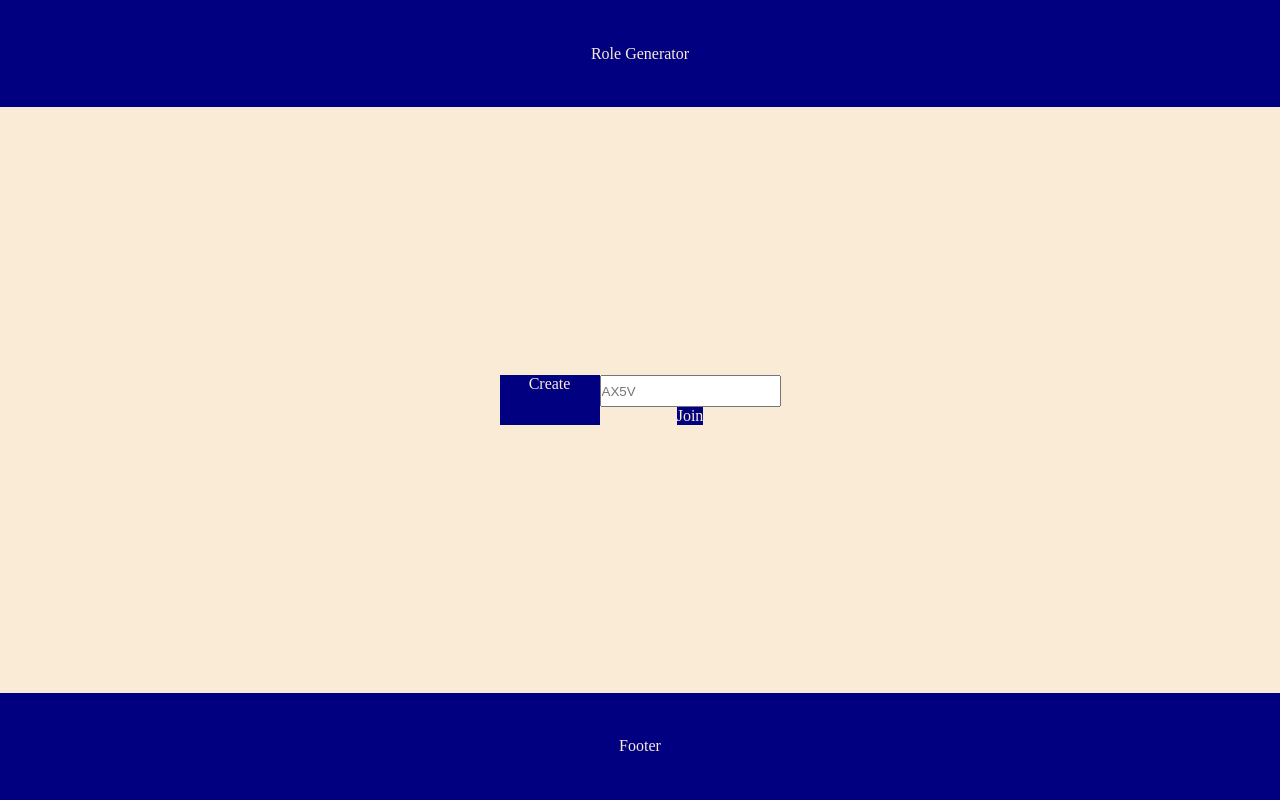
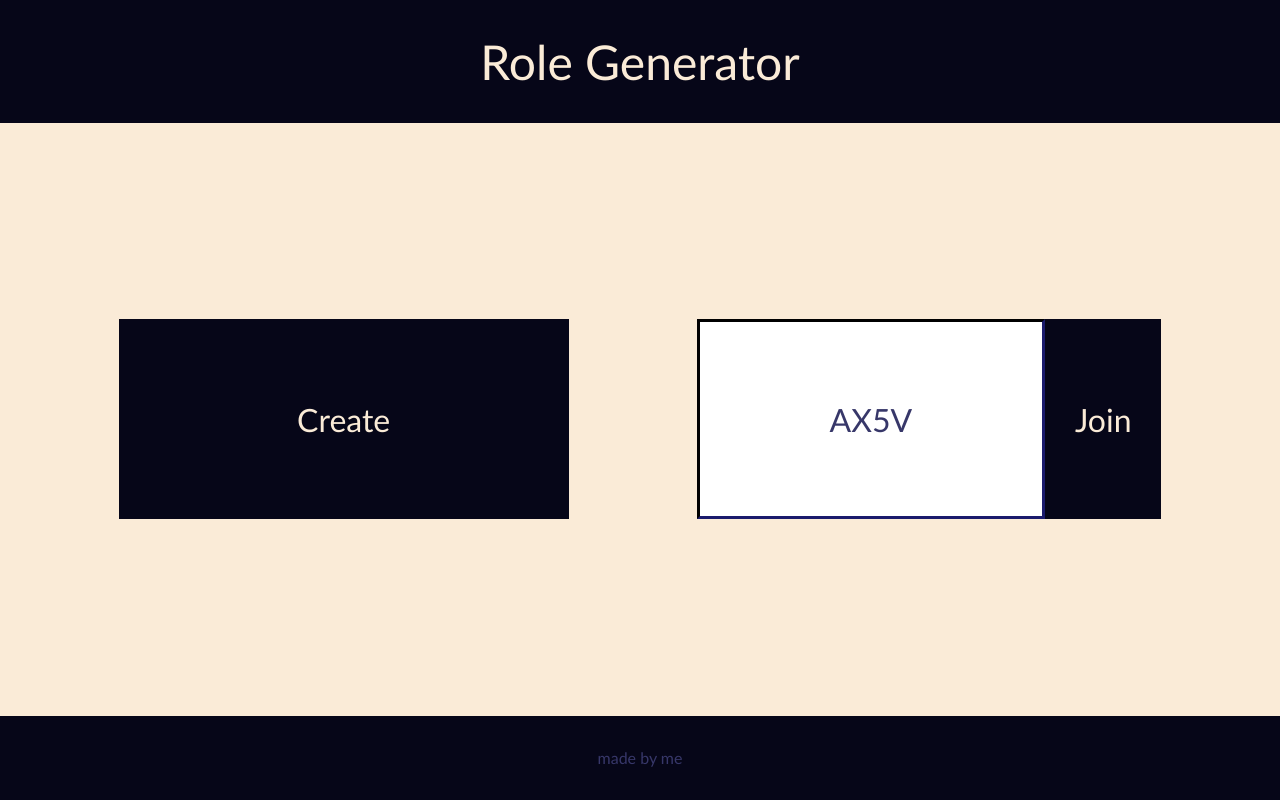
Before and after one commit to kAntonelli22/role_generator, a Django app: page / in a window 1280 px wide. Run offline with Django 5.2, Linux system fonts and the light colour scheme.

Commit message:
completed basic front end homepage

```diff
--- a/role_generator/static/role_generator/css/style.css
+++ b/role_generator/static/role_generator/css/style.css
@@ -2,6 +2,7 @@
     padding: 0;
     margin: 0;
     color: antiquewhite;
+    font-family: 'Trebuchet MS', 'Lucida Sans Unicode', 'Lucida Grande', 'Lucida Sans', Arial, sans-serif;
 }
 
 body {
@@ -11,38 +12,65 @@ body {
 }
 
 header, footer {
-    background-color: navy;
+    background-color: rgb(6, 6, 24);
     display: flex;
     flex-grow: 1;
     justify-content: center;
     align-items: center;
 }
 
+header {
+    font-size: 48px;
+}
+
+footer {
+    color: rgb(55, 55, 105)
+}
+
 main {
     background-color: antiquewhite;
     display: flex;
+    gap: 10%;
     flex-grow: 6;
     justify-content: center;
     align-items: center;
 }
 
-input {
-    flex-grow: 2
+#code {
+    box-sizing: border-box;
+    width: 75%;
+    border-color: rgb(6, 6, 24);
+    border-width: 3px;
+    color: rgb(6, 6, 24);
+    font-size: 32px;
+    text-align: center;
+    text-transform: uppercase;
+}
+
+#code::placeholder {
+    color: rgb(55, 55, 105)
+}
+
+#join {
+    width: 25%;
 }
 
 #create, #join {
-    background-color: navy;
+    background-color: rgb(6, 6, 24);
     text-align: center;
+    display: flex;
+    justify-content: center;
+    align-items: center;
+    font-size: 32px;
+}
+
+#create, #joinflex {
+    min-width: 450px;
+    min-height: 200px;
 }
 
 #joinflex {
     display: flex;
-    flex-direction: column;
-    justify-content: center;
-    align-items: center;
+    justify-content: stretch;
+    align-items: stretch;
 }
-
-#create, #joinflex {
-    min-width: 100px;
-    min-height: 50px;
-}
--- /dev/null
+++ b/role_generator/static/role_generator/js/index.js
@@ -0,0 +1,20 @@
+
+
+
+let createButton = document.getElementById("create")
+let joinButton = document.getElementById("join")
+let input = document.getElementById("code")
+
+
+createButton.onclick = function(){
+    console.log("creating game room...")
+}
+
+joinButton.onclick = function(){
+    console.log("verifying code length...")
+    if (input.value.length == 4) {
+        console.log("looking for game room...")
+    } else{
+        console.log("incomplete code! length is " + input.value.length)
+    }
+}
--- a/role_generator/templates/role_generator/homepage.html
+++ b/role_generator/templates/role_generator/homepage.html
@@ -13,11 +13,12 @@
     <main>
       <div id="create">Create</div>
       <div id="joinflex">
-          <input type="text" placeholder="AX5V">
+          <input id="code" type="text" maxlength=4 placeholder="AX5V">
           <div id="join">Join</div>
       </div>
     </main>
-    <footer>Footer</footer>
-    <script src="index.js"></script>
+    <footer>made by me</footer>
+    {% load static %}
+    <script src="{% static 'role_generator/js/index.js' %}"></script>
   </body>
 </html>
```
Also changed, not shown: 1 other file.
